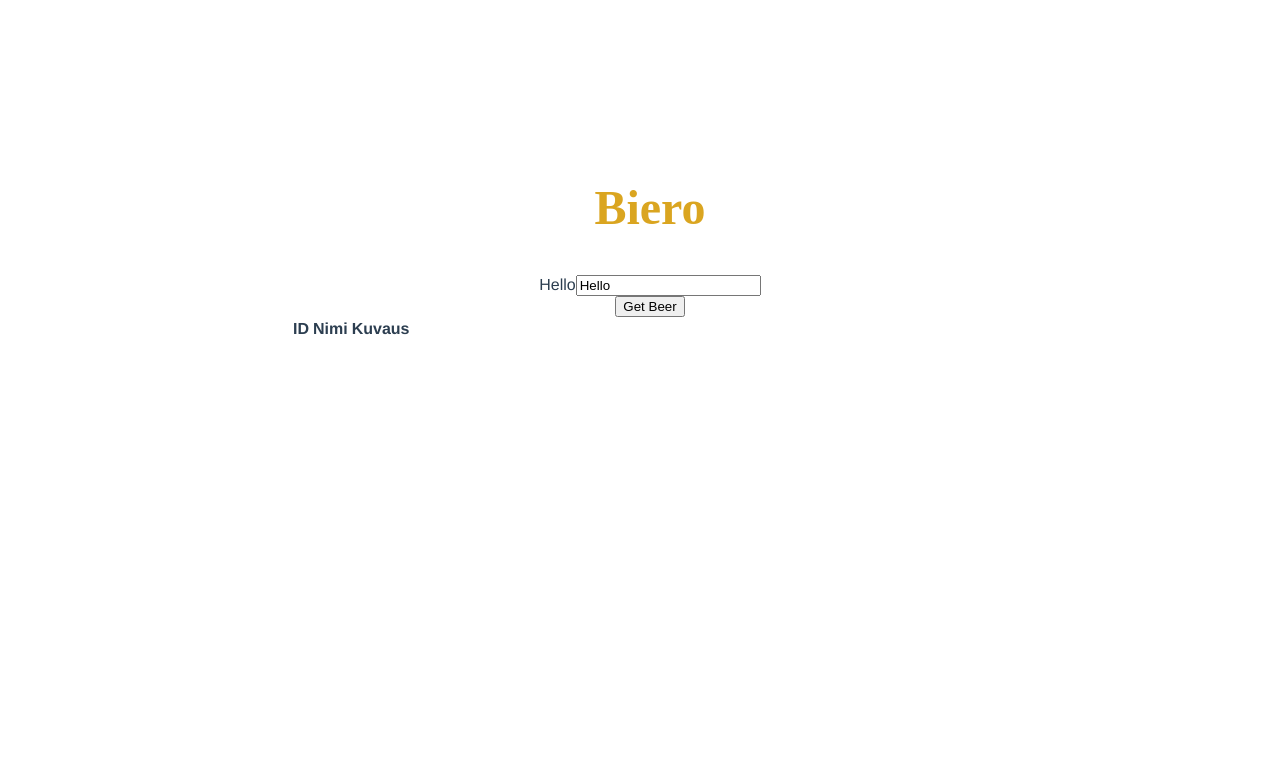
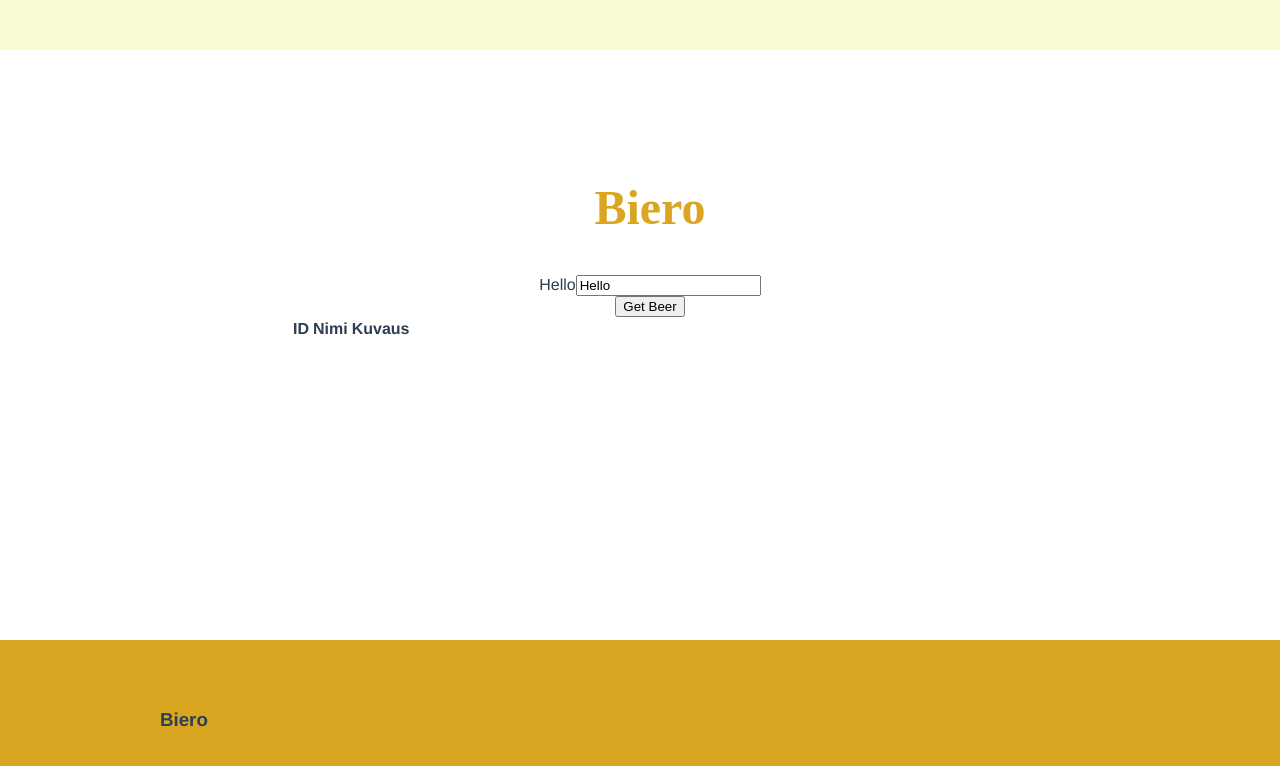
Before and after one commit to HappyCruise/biero, a Vue app in the folder biero/: page / in a window 1280 px wide. Shown: the top 766 px of the page. Built offline with nearby package versions, Linux system fonts and the light colour scheme.

Commit message:
Added header and footer templates

```diff
--- a/biero/src/App.vue
+++ b/biero/src/App.vue
@@ -1,16 +1,22 @@
 <template>
   <div id="app">
+    <HeaderBar />
     <FrontPage :title="'Biero'" />
+    <FooterBar />
   </div>
 </template>
 
 <script>
 
 import FrontPage from '@/components/FrontPage';
+import FooterBar from '@/components/FooterBar';
+import HeaderBar from '@/components/HeaderBar';
 
 export default {
 	name: 'App',
 	components: {
+		HeaderBar,
+		FooterBar,
 		FrontPage,
 	}
 };
--- /dev/null
+++ b/biero/src/components/FooterBar.vue
@@ -0,0 +1,35 @@
+<template>
+<div id="footer">
+  <div id="footer-container">
+    <h3 id="footer-title">Biero</h3>
+  </div>
+
+</div>
+</template>
+<script></script>
+<style scoped>
+  #footer{
+    background-color: goldenrod;
+    display: flex;
+    align-content: center;
+    height: 10em;
+    position: absolute;
+    width: 100%;
+    left: 0;
+    right: 0;
+    bottom: 0;
+
+
+  }
+  #footer-container{
+    margin: auto;
+    width: 960px;
+
+  }
+
+  #footer-title{
+    text-align: left;
+    margin: 0;
+  }
+
+</style>
--- /dev/null
+++ b/biero/src/components/HeaderBar.vue
@@ -0,0 +1,18 @@
+<template>
+  <div id="header">
+  <div id="header-container">
+
+  </div>
+  </div>
+</template>
+<script></script>
+<style scoped>
+#header{
+  position: absolute;
+  left: 0;
+  top:0;
+  width: 100%;
+  background-color: lightgoldenrodyellow;
+  height: 50px;
+}
+</style>
```
